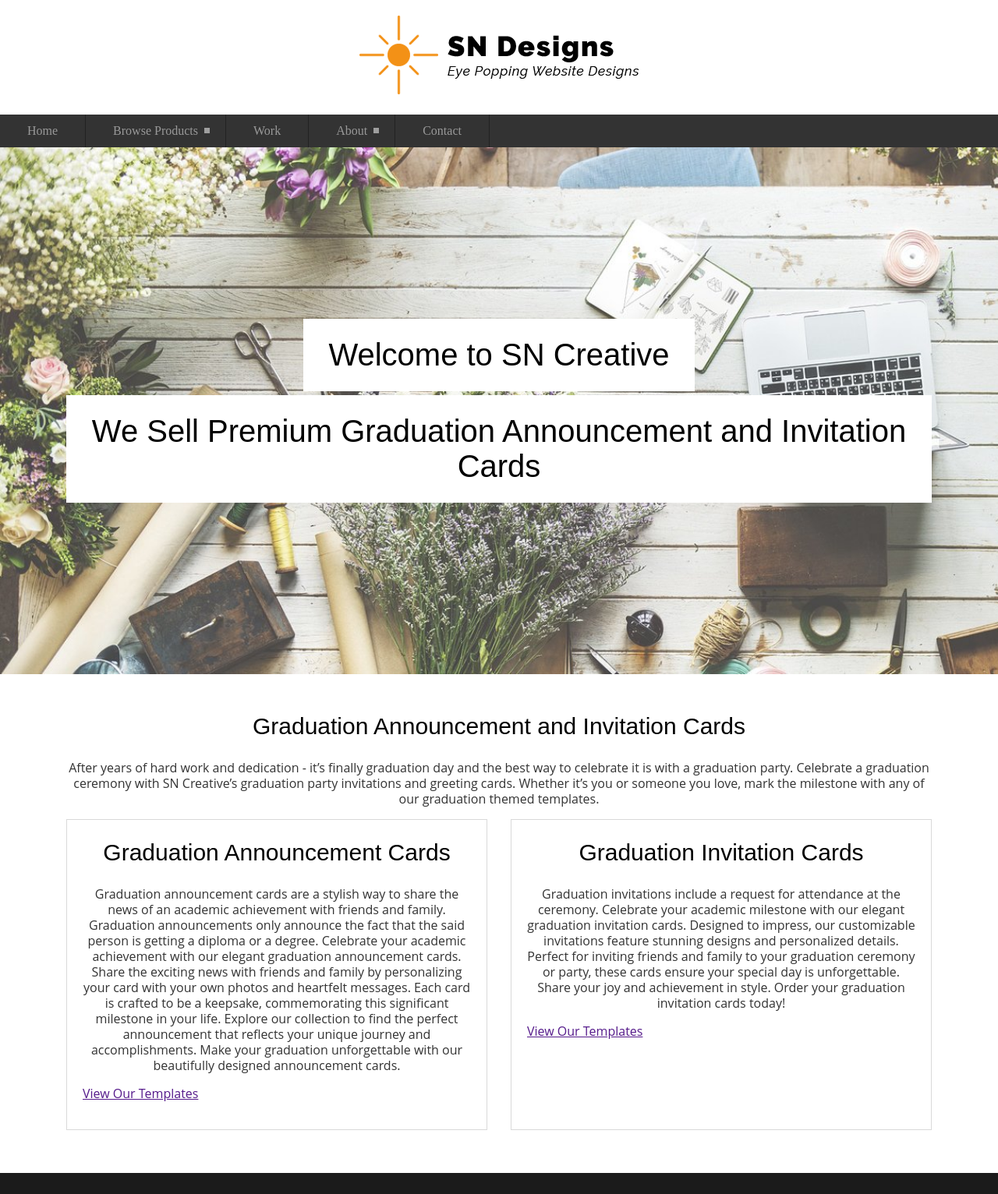
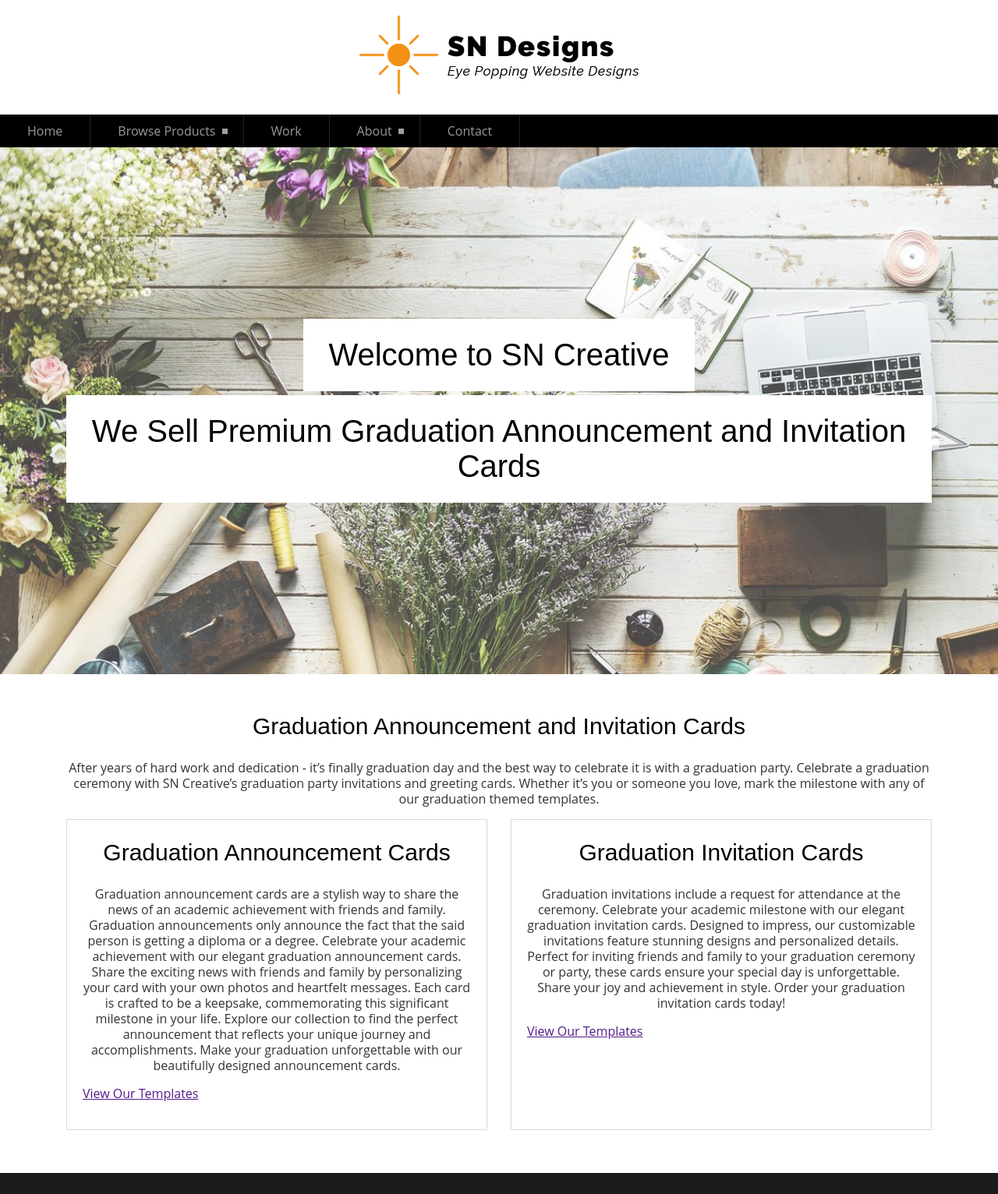
Before and after one commit to sncreative/sncreative.github.io, a Jekyll site: the page built from index.md, in a window 1280 px wide. Shown: the whole page at 78% size. Built offline with Jekyll 4.4.1, drawn with Linux system fonts in a browser that asks for light colours; nearby versions of some CDN libraries; grey boxes are pictures that could not be loaded.

Commit message:
Add files via upload

```diff
--- a/css/custom.css
+++ b/css/custom.css
@@ -608,7 +608,7 @@ nav ul {
 	margin: 0;
 	padding: 0;
 	width: 100%;
-    background-color: #333333;
+    background-color: #000;
 }
 
 nav ul:before, nav ul:after {
@@ -635,9 +635,13 @@ nav ul li {
 nav ul a {
 	margin: 0;
 	padding: 0 15px;
+	font-family: 'Open Sans', sans-serif;
+	font-weight: 400;
+	font-size: 16px;
     color: #999;
     line-height: 42px;
     text-decoration: none;
+    text-align: center;
 }
 
 nav ul a:hover {
```
